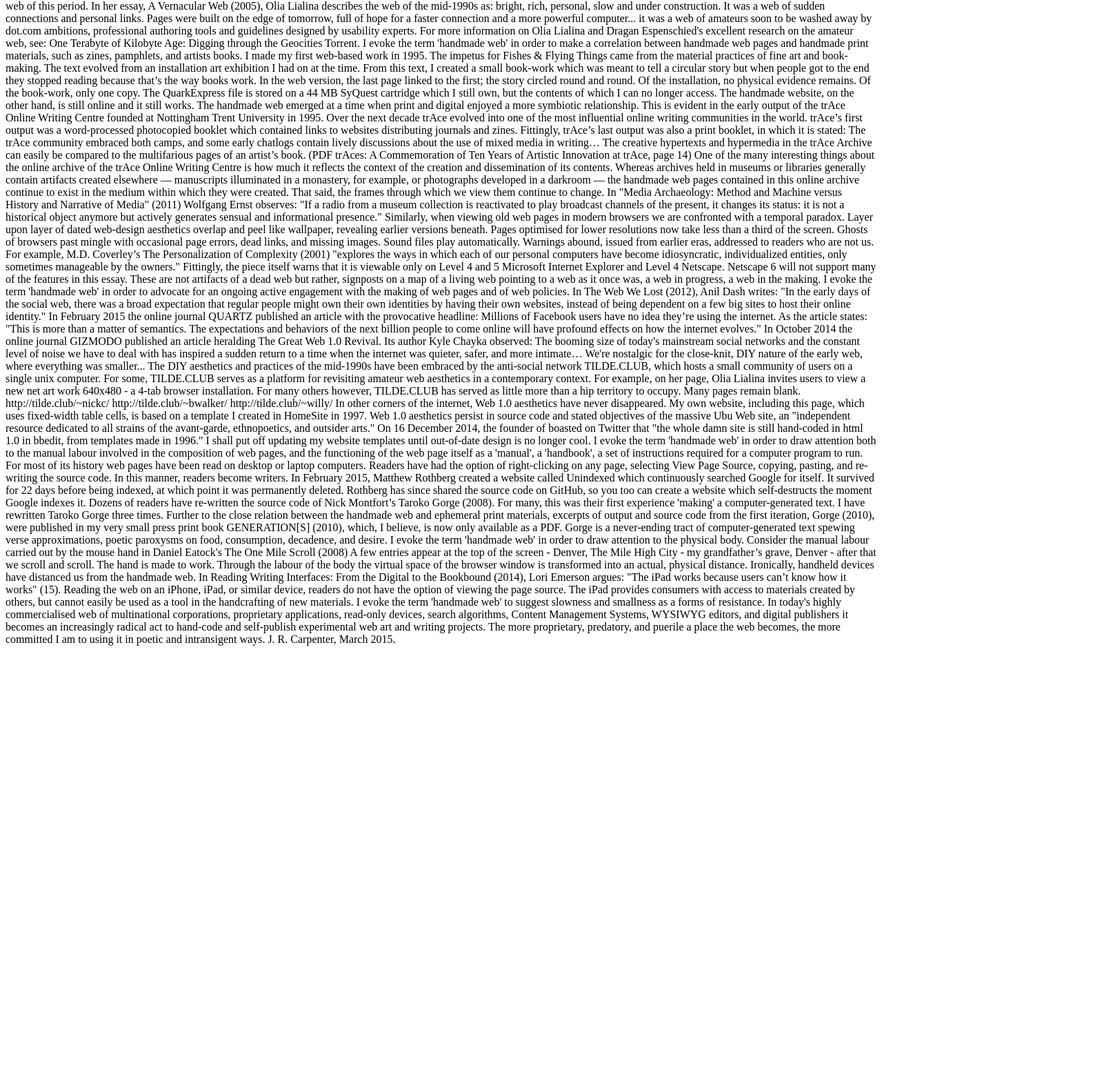
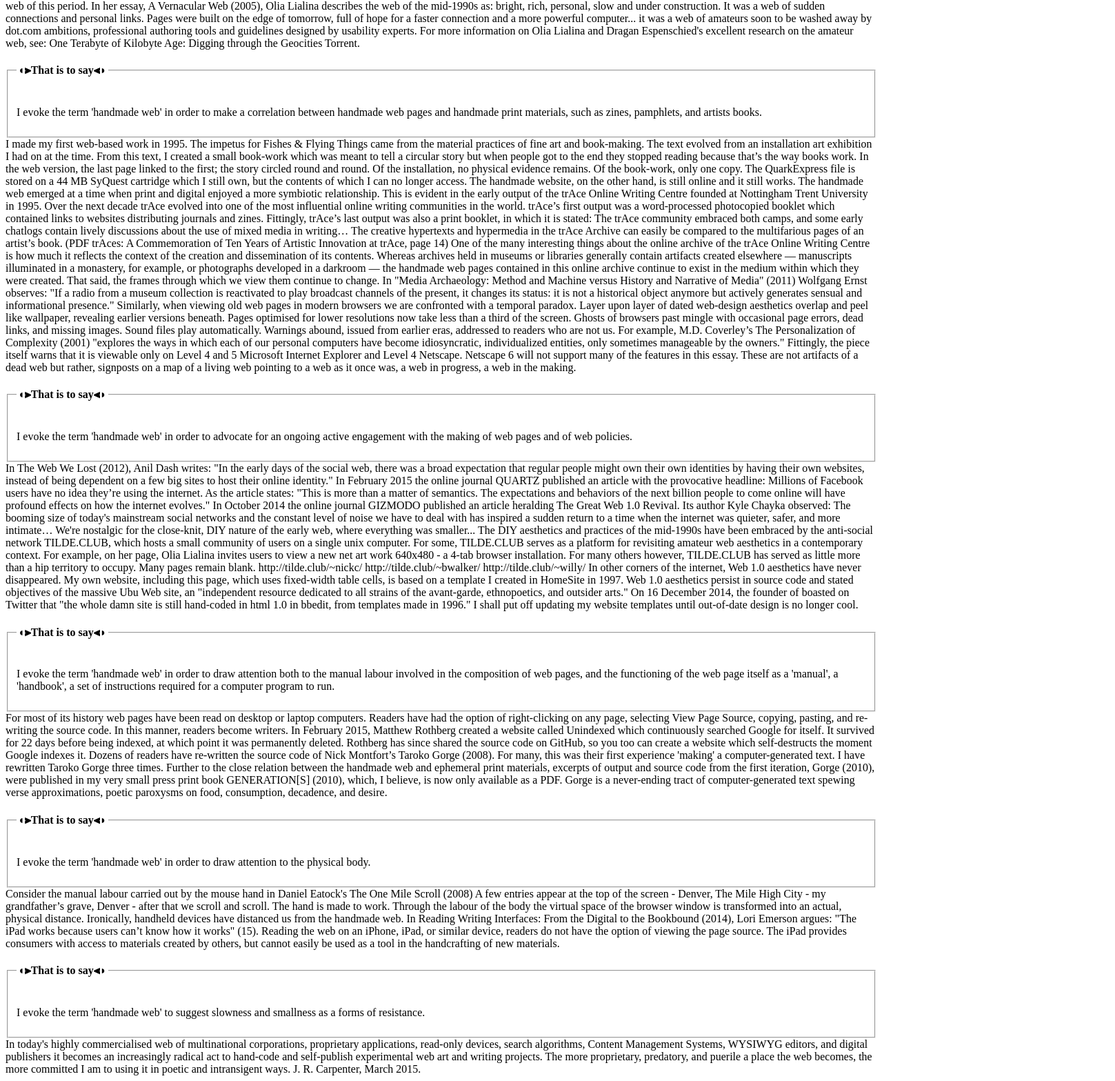
Before and after one commit to kakatoal/time-traveler-s26, a plain HTML site: page 1990s/index.html in a window 1280 px wide. Shown: the part 758-2325 px from the top of the page at 69% size, 1617 px wide, since content can reach past the window. Before the commit the page ends 1702 px from the top, so only its background shows below. Drawn offline with Linux system fonts and the light colour scheme.

Commit message:
Update index.html

```diff
--- a/1990s/index.html
+++ b/1990s/index.html
@@ -19,17 +19,15 @@
 		■■ by J. R. Carpenter 2015 ■■  by J. R. Carpenter 2015 ■■  by J. R. Carpenter 2015 ■■  by J. R. Carpenter 2015 ■■  by J. R. Carpenter 2015 ■■  by J. R. Carpenter 2015 ■■  by J. R. Carpenter 2015 ■■
 	</h2>
 </marquee>
-<center>
 <pre>
 	<h1>
 		                                                                        (xxxx\
-		+xxxxxxxxxxxxxxxx+           +xxxxxxxxxxxxxxxx+            x   /xxxxx/ xxxxx)
-		X A Handmade Web X    ↂ     X A Handmade Web X            x  / xx/xxx xxxxxxx)
-		+xxxxxxxxxxxxxxxx+           +xxxxxxxxxxxxxxxx+            x  \xx/xxx xxxxx)
+	■■■■■■■ 	+xxxxxxxxxxxxxxxx+           +xxxxxxxxxxxxxxxx+            x   /xxxxx/ xxxxx)
+	■■■■■■■ 	X A Handmade Web X    ↂ     X A Handmade Web X     ↂ     x  / xx/xxx xxxxxxx)
+	■■■■■■■ 	+xxxxxxxxxxxxxxxx+           +xxxxxxxxxxxxxxxx+            x  \xx/xxx xxxxxx)
 		                                                                        \xxxx xxx)
 	</h1>
 </pre>
-</center>
 <marquee>
 	<h2>
 		■■ by J. R. Carpenter 2015 ■■  by J. R. Carpenter 2015 ■■  by J. R. Carpenter 2015 ■■  by J. R. Carpenter 2015 ■■  by J. R. Carpenter 2015 ■■  by J. R. Carpenter 2015 ■■  by J. R. Carpenter 2015 ■■
@@ -63,7 +61,13 @@ I evoke the term 'handmade web' to refer to web pages coded by hand rather than
 
 	For more information on Olia Lialina and Dragan Espenschied's excellent research on the amateur web, see: One Terabyte of Kilobyte Age: Digging through the Geocities Torrent.
 
+	<fieldset>
+	<legend><h4>◖⫸That is to say⫷◗</h4></legend>
+	<p>
 		I evoke the term 'handmade web' in order to make a correlation between handmade web pages and handmade print materials, such as zines, pamphlets, and artists books.
+	</p>
+</fieldset>
+
 
 	I made my first web-based work in 1995. The impetus for Fishes & Flying Things came from the material practices of fine art and book-making. The text evolved from an installation art exhibition I had on at the time. From this text, I created a small book-work which was meant to tell a circular story but when people got to the end they stopped reading because that’s the way books work. In the web version, the last page linked to the first; the story circled round and round. Of the installation, no physical evidence remains. Of the book-work, only one copy. The QuarkExpress file is stored on a 44 MB SyQuest cartridge which I still own, but the contents of which I can no longer access. The handmade website, on the other hand, is still online and it still works.
 
@@ -79,7 +83,13 @@ I evoke the term 'handmade web' to refer to web pages coded by hand rather than
 
 	These are not artifacts of a dead web but rather, signposts on a map of a living web pointing to a web as it once was, a web in progress, a web in the making.
 
+	<fieldset>
+	<legend><h4>◖⫸That is to say⫷◗</h4></legend>
+	<p>
 		I evoke the term 'handmade web' in order to advocate for an ongoing active engagement with the making of web pages and of web policies.
+	</p>
+</fieldset>
+
 
 	In The Web We Lost (2012), Anil Dash writes: "In the early days of the social web, there was a broad expectation that regular people might own their own identities by having their own websites, instead of being dependent on a few big sites to host their online identity."
 
@@ -99,7 +109,13 @@ I evoke the term 'handmade web' to refer to web pages coded by hand rather than
 
 	I shall put off updating my website templates until out-of-date design is no longer cool.
 
+	<fieldset>
+	<legend><h4>◖⫸That is to say⫷◗</h4></legend>
+	<p>
 		I evoke the term 'handmade web' in order to draw attention both to the manual labour involved in the composition of web pages, and the functioning of the web page itself as a 'manual', a 'handbook', a set of instructions required for a computer program to run.
+	</p>
+</fieldset>
+
 
 	For most of its history web pages have been read on desktop or laptop computers. Readers have had the option of right-clicking on any page, selecting View Page Source, copying, pasting, and re-writing the source code. In this manner, readers become writers.
 
@@ -109,13 +125,25 @@ I evoke the term 'handmade web' to refer to web pages coded by hand rather than
 
 	I have rewritten Taroko Gorge three times. Further to the close relation between the handmade web and ephemeral print materials, excerpts of output and source code from the first iteration, Gorge (2010), were published in my very small press print book GENERATION[S] (2010), which, I believe, is now only available as a PDF. Gorge is a never-ending tract of computer-generated text spewing verse approximations, poetic paroxysms on food, consumption, decadence, and desire.
 
+	<fieldset>
+	<legend><h4>◖⫸That is to say⫷◗</h4></legend>
+	<p>
 		I evoke the term 'handmade web' in order to draw attention to the physical body.
+	</p>
+</fieldset>
+
 
 	Consider the manual labour carried out by the mouse hand in Daniel Eatock's The One Mile Scroll (2008) A few entries appear at the top of the screen - Denver, The Mile High City - my grandfather’s grave, Denver - after that we scroll and scroll. The hand is made to work. Through the labour of the body the virtual space of the browser window is transformed into an actual, physical distance.
 
 	Ironically, handheld devices have distanced us from the handmade web. In Reading Writing Interfaces: From the Digital to the Bookbound (2014), Lori Emerson argues: "The iPad works because users can’t know how it works" (15). Reading the web on an iPhone, iPad, or similar device, readers do not have the option of viewing the page source. The iPad provides consumers with access to materials created by others, but cannot easily be used as a tool in the handcrafting of new materials.
 
+	<fieldset>
+	<legend><h4>◖⫸That is to say⫷◗</h4></legend>
+	<p>
 		I evoke the term 'handmade web' to suggest slowness and smallness as a forms of resistance.
+	</p>
+</fieldset>
+
 
 	In today's highly commercialised web of multinational corporations, proprietary applications, read-only devices, search algorithms, Content Management Systems, WYSIWYG editors, and digital publishers it becomes an increasingly radical act to hand-code and self-publish experimental web art and writing projects.
 
```
Lines whose indentation alone changed are shown as unchanged.
